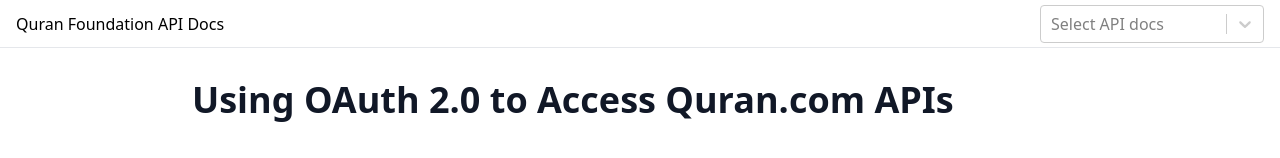
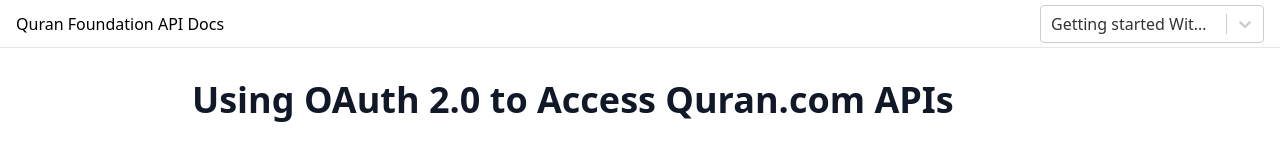
Before and after one commit to quran/quran-api-docs, a Next.js app: page /guides/getting-started-oauth2 in a window 1280 px wide. Shown: the top 158 px of the page. Built offline with nearby package versions, Linux system fonts and the light colour scheme.

Commit message:
fix guide was not selected

```diff
--- a/src/components/guide-layout.tsx
+++ b/src/components/guide-layout.tsx
@@ -1,5 +1,6 @@
 import { websiteName } from '@/constants'
 import Head from 'next/head'
+import { useRouter } from 'next/router'
 import React from 'react'
 import { Navbar } from './navbar'
 
@@ -8,6 +9,8 @@
   title?: string
 }
 export const GuideLayout = ({ children, title }: Props) => {
+  const router = useRouter()
+  const basePath = router.pathname
   return (
     <div className="min-h-screen">
       <Head>
@@ -15,7 +18,7 @@
           {title} | {websiteName}{' '}
         </title>
       </Head>
-      <Navbar />
+      <Navbar basePath={basePath} />
       <div className="max-w-4xl prose mx-auto my-8">{children}</div>
     </div>
   )
```
